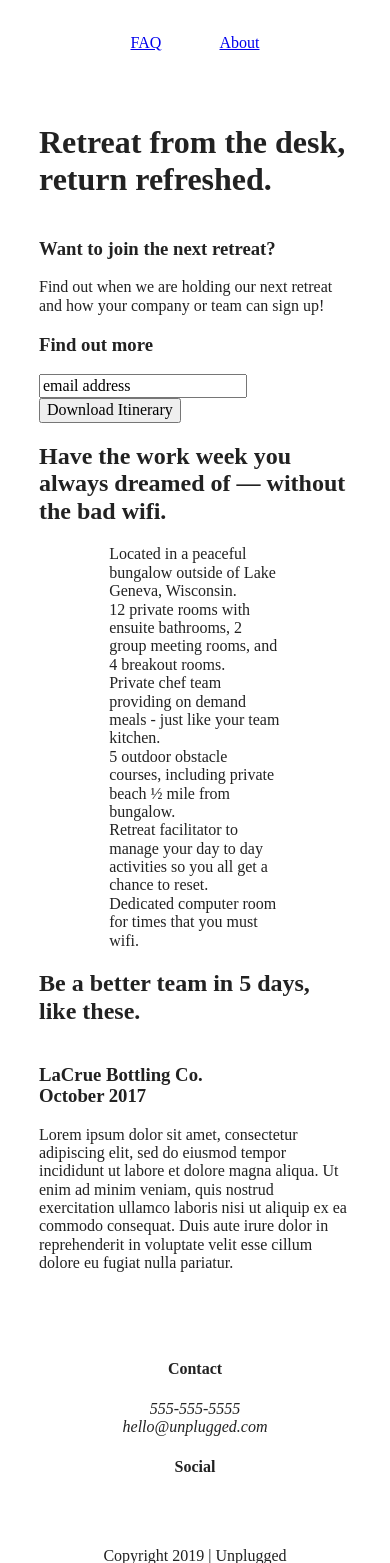
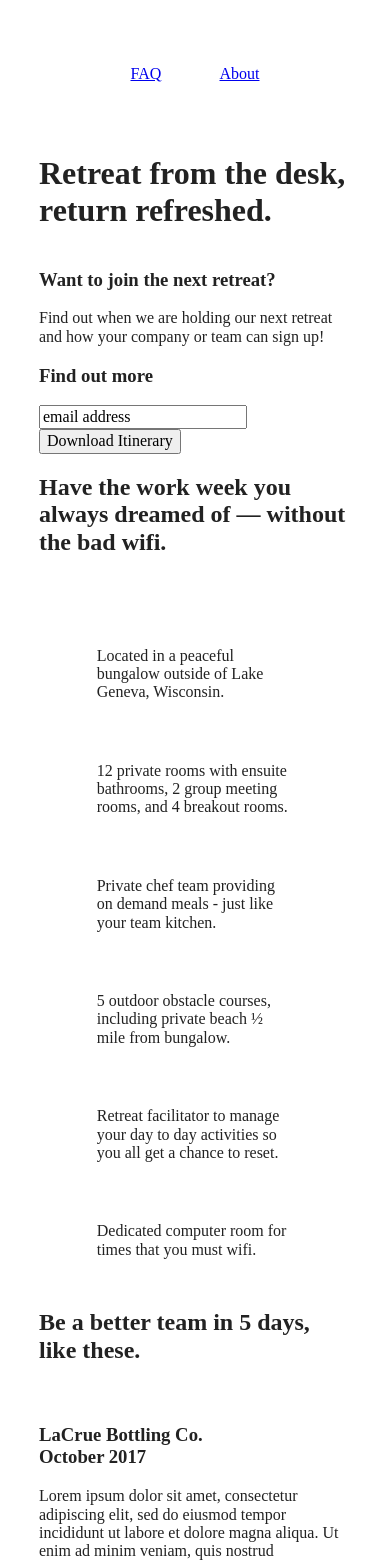
Before and after one commit to ClariceR/unplugged-website, a website built with Parcel: page index.html in a window 390 px wide. Shown: the part 37-1600 px from the top of the page. Built offline with nearby package versions, Linux system fonts and the light colour scheme.

Commit message:
Refactored css for home mobile according to sc code

```diff
--- a/css/main.css
+++ b/css/main.css
@@ -96,11 +96,22 @@ footer {
   flex-flow: row wrap;
 }
 
+header {
+  padding: 15px 0;
+}
+
 header .content-wrapper {
   display: flex;
   justify-content: center;
   align-items: center;
   flex-flow: row wrap;
+  margin: 0;
+}
+
+.header-divider {
+  width: 100%;
+  height: 1px;
+  margin: 10px 0 20px 0;
 }
 
 header nav {
@@ -119,6 +130,24 @@ header nav ul {
   width: 100%;
 }
 
+footer {
+  flex-direction: column;
+  text-align: center;
+}
+
+footer .content-wrapper {
+  width: 55%;
+  margin: 50px 0;
+}
+
+footer p {
+  margin: 0;
+}
+
+footer .contact {
+  margin-bottom: 50px;
+}
+
 footer .social-icons {
   display: flex;
   justify-content: space-around;
@@ -131,18 +160,11 @@ footer .social-icons p {
   align-items: center;
 }
 
-footer {
-  text-align: center;
+footer .copyright {
+  margin: 20px 0;
 }
 
 /* ------ Mobile Styles - Homepage ------ */
-header {
-  padding: 15px 0;
-}
-
-header .content-wrapper {
-  margin: 0;
-}
 
 header nav {
   padding: 20px 0;
@@ -150,10 +172,6 @@ header nav {
 
 .content-wrapper {
   width: 80%;
-}
-
-.header-divider {
-  width: 100%;
 }
 
 /* Hero area */
@@ -189,7 +207,15 @@ aside {
   justify-content: center;
   align-items: center;
   flex-flow: row wrap;
-  width: 55%;
+}
+
+.features h2 {
+  margin-bottom: 60px;
+}
+
+.features article {
+  width: 63%;
+  margin: 30px 0;
 }
 
 .features p {
@@ -203,21 +229,20 @@ aside {
   flex-flow: row wrap;
 }
 
+.reviews h2 {
+  margin-bottom: 40px;
+}
+
+.reviews h3 {
+  width: 55%;
+  margin: 20px 0;
+}
+
 .reviews .content-wrapper {
   display: flex;
   justify-content: center;
   flex-flow: row wrap;
 } /* Added by me ^ */
-
-/* Footer */
-footer .content-wrapper {
-  width: 55%;
-  margin: 50px 0;
-}
-
-footer p {
-  margin: 0;
-}
 
 /* ==========================================================================
    Helper classes
```
